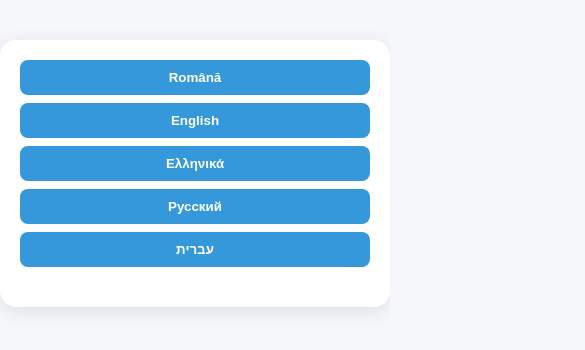
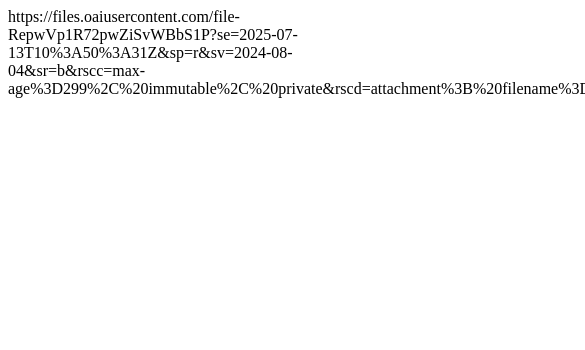
Before and after one commit to CostaCMS/CMSConstruction, a plain HTML site: page index.html in a window 390 px wide. Shown: the top 350 px of the page, 585 px wide, since content can reach past the window. Drawn offline with Linux system fonts and the light colour scheme.

Commit message:
Update index.html

```diff
--- a/index.html
+++ b/index.html
@@ -1,103 +1 @@
-<head>
-  <link href="https://fonts.googleapis.com/css2?family=Inter:wght@400;600&display=swap" rel="stylesheet">
-  <style>
-    body {
-      font-family: 'Inter', sans-serif;
-      background-color: #f5f7fa;
-      margin: 0;
-      padding: 0;
-    }
-
-    #servicii-contact {
-      background-color: #fff;
-      max-width: 800px;
-      margin: 40px auto;
-      padding: 30px;
-      border-radius: 16px;
-      box-shadow: 0 4px 20px rgba(0, 0, 0, 0.1);
-    }
-
-    #servicii-contact h2, #servicii-contact h3 {
-      color: #2c3e50;
-    }
-
-    .lang-buttons {
-      display: flex;
-      gap: 10px;
-      flex-wrap: wrap;
-      margin-bottom: 20px;
-    }
-
-    .lang-buttons button {
-      padding: 10px 16px;
-      border: none;
-      border-radius: 8px;
-      background-color: #3498db;
-      color: white;
-      font-weight: 600;
-      cursor: pointer;
-      transition: background-color 0.3s;
-    }
-
-    .lang-buttons button:hover {
-      background-color: #2d85c2;
-    }
-
-    .lang-content {
-      display: none;
-      line-height: 1.6;
-    }
-
-    ul {
-      padding-left: 20px;
-    }
-
-    a {
-      color: #2980b9;
-      text-decoration: none;
-    }
-
-    a:hover {
-      text-decoration: underline;
-    }
-
-    @media (max-width: 600px) {
-      #servicii-contact {
-        padding: 20px;
-      }
-
-      .lang-buttons {
-        flex-direction: column;
-        gap: 8px;
-      }
-    }
-  </style>
-</head>
-
-<body>
-  <section id="servicii-contact">
-    <div class="lang-buttons">
-      <button onclick="showLang('ro')">Română</button>
-      <button onclick="showLang('en')">English</button>
-      <button onclick="showLang('gr')">Ελληνικά</button>
-      <button onclick="showLang('ru')">Русский</button>
-      <button onclick="showLang('he')">עברית</button>
-    </div>
-
-    <!-- Aici vine conținutul în cele 5 limbi (folosește exact div-urile din mesajul anterior) -->
-    <!-- Ex: <div id="content-ro" class="lang-content">... </div> -->
-
-  </section>
-
-  <script>
-    function showLang(lang) {
-      const contents = document.querySelectorAll('.lang-content');
-      contents.forEach(c => c.style.display = 'none');
-      const active = document.getElementById('content-' + lang);
-      if (active) active.style.display = 'block';
-    }
-
-    // Afișează româna la început
-    showLang('ro');
-  </script>
-</body>
+https://files.oaiusercontent.com/file-RepwVp1R72pwZiSvWBbS1P?se=2025-07-13T10%3A50%3A31Z&sp=r&sv=2024-08-04&sr=b&rscc=max-age%3D299%2C%20immutable%2C%20private&rscd=attachment%3B%20filename%3Dindex.html&sig=ly4wSEytdCZcAwyt%2BLJHBpC7Mrs2y5AQtraZkxkVXSs%3D
```
